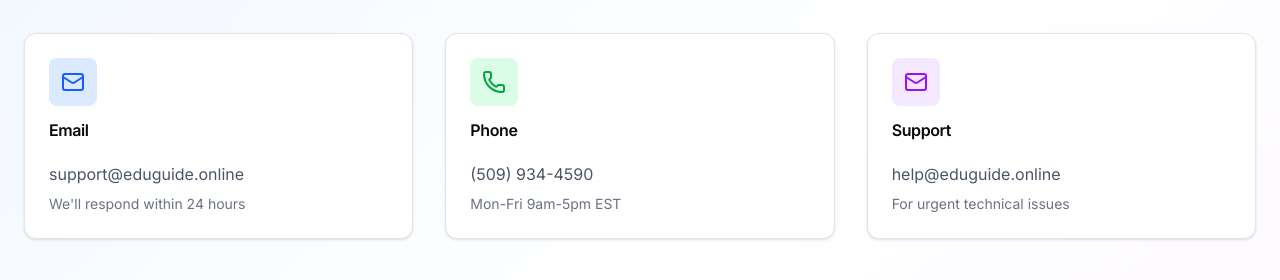
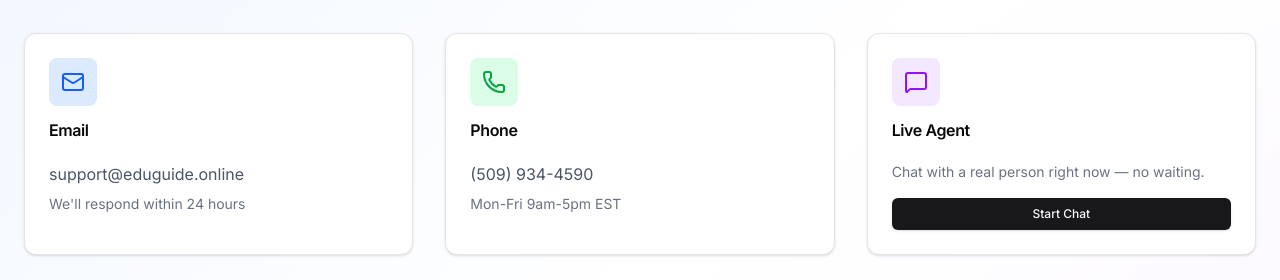
Before and after one commit to Tech-Rizon/eduguide-college-platform, a Next.js app: page /contact in a window 1280 px wide. Shown: the part 275-555 px from the top of the page. Built offline with nearby package versions, Linux system fonts and the light colour scheme; no server answers.

Commit message:
fix: replace redundant Support card with Live Agent chat button on contact page

```diff
--- a/src/app/contact/page.tsx
+++ b/src/app/contact/page.tsx
@@ -10,7 +10,7 @@ import { zodResolver } from "@hookform/resolvers/zod";
 import * as z from "zod";
 import { Form, FormField, FormItem, FormLabel, FormMessage, FormControl } from "@/components/ui/form";
 import { useState } from "react";
-import { GraduationCap, ArrowLeft, Mail, Phone } from "lucide-react";
+import { GraduationCap, ArrowLeft, Mail, Phone, MessageSquare } from "lucide-react";
 import { motion } from "framer-motion";
 import { useAuth } from "@/hooks/useAuth";
 
@@ -137,13 +137,15 @@ export default function ContactPage() {
           <Card className="hover:shadow-lg transition-shadow duration-300">
             <CardHeader>
               <div className="w-12 h-12 bg-purple-100 rounded-lg flex items-center justify-center mb-4">
-                <Mail className="h-6 w-6 text-purple-600" />
+                <MessageSquare className="h-6 w-6 text-purple-600" />
               </div>
-              <CardTitle>Support</CardTitle>
+              <CardTitle>Live Agent</CardTitle>
             </CardHeader>
             <CardContent>
-              <p className="text-gray-600">help@eduguide.online</p>
-              <p className="text-sm text-gray-500 mt-2">For urgent technical issues</p>
+              <p className="text-sm text-gray-500 mb-4">Chat with a real person right now — no waiting.</p>
+              <Button asChild size="sm" className="w-full">
+                <Link href="/tutoring-support">Start Chat</Link>
+              </Button>
             </CardContent>
           </Card>
         </motion.div>
```
